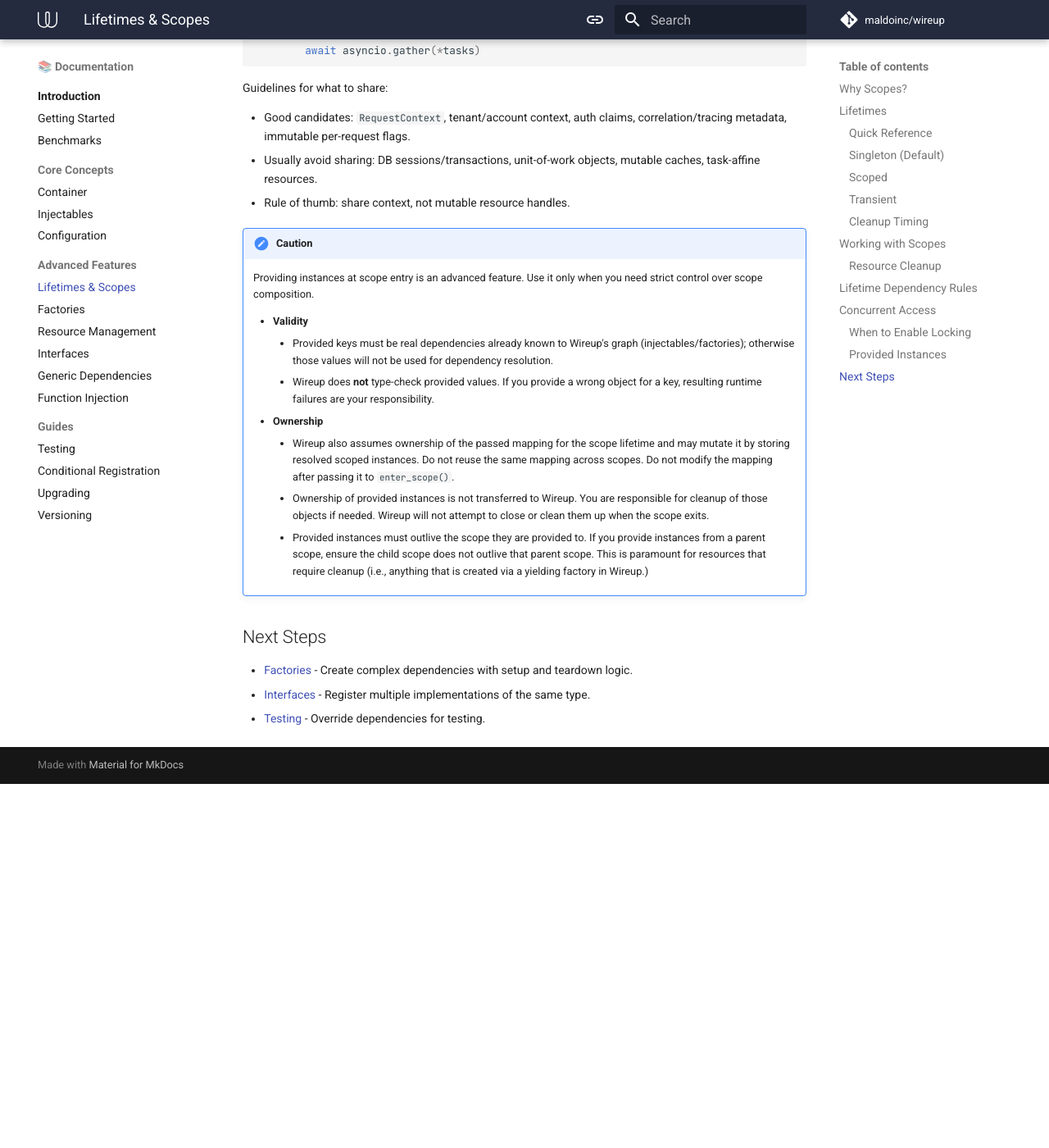
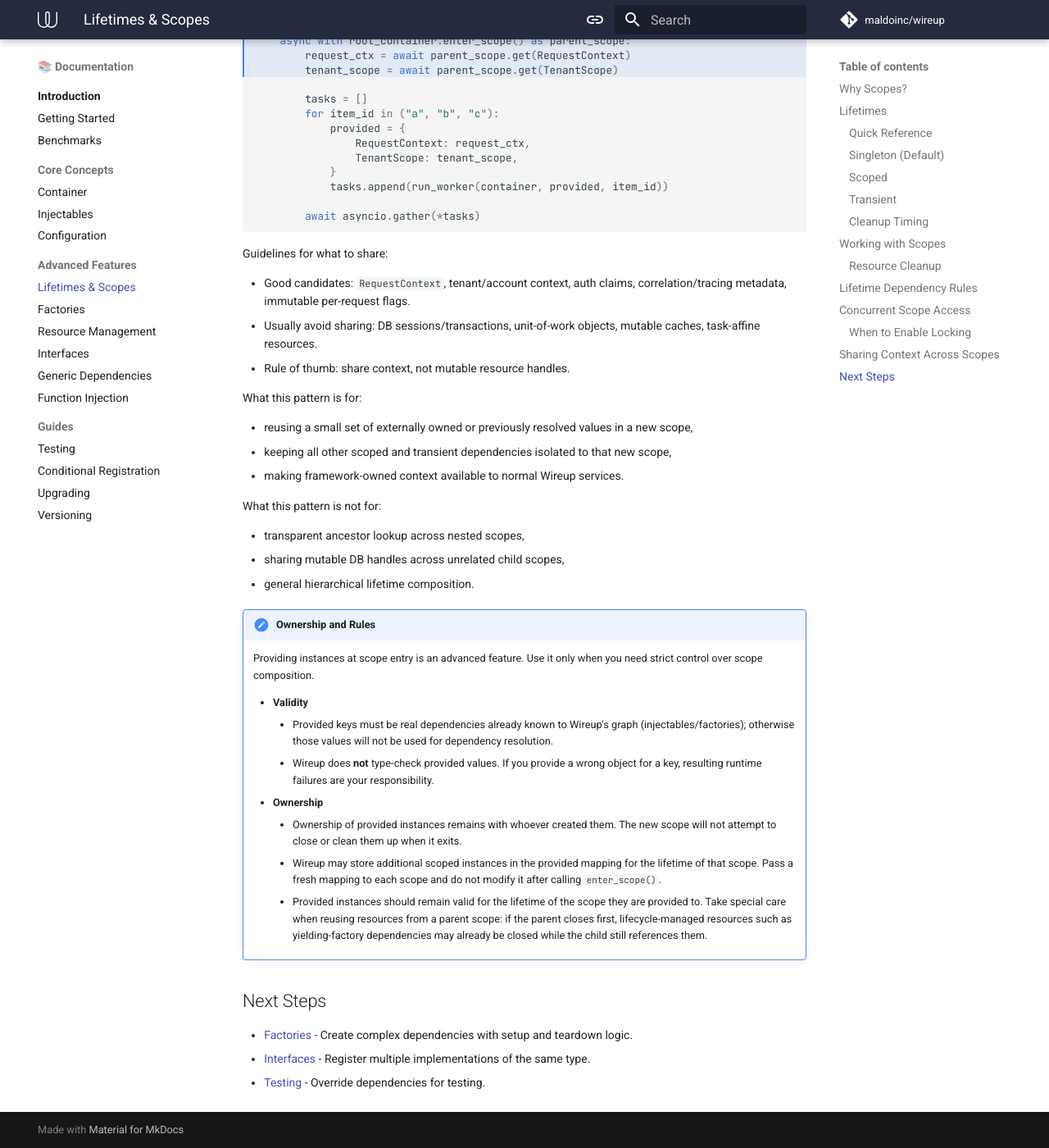
Before and after one commit to maldoinc/wireup, an MkDocs documentation site: the page built from docs/pages/lifetimes_and_scopes.md, in a window 1280 px wide and 1400 px high, scrolled down 4527 px. Shown: the whole window at 82% size. Built offline with MkDocs 1.6.1 and Material for MkDocs 9.7.7, drawn with Linux system fonts in a browser that asks for light colours; comment, search, counter and statistics services are not loaded; the version menu is left out; before the commit the page ends 5483 px from its top, so only the background shows below that; some of the changed text lies outside the part shown.

Commit message:
Update context sharing docs

````diff
--- a/docs/pages/lifetimes_and_scopes.md
+++ b/docs/pages/lifetimes_and_scopes.md
@@ -194,7 +194,7 @@ Dependencies have restrictions on what they can depend on to prevent **Scope Lea
 - **Scoped** can depend on singletons, scoped, and config.
 - **Transient** can depend on any lifetime and config.
 
-## Concurrent Access
+## Concurrent Scope Access
 
 Scopes are typically accessed by a single thread or asyncio task (e.g., one web request). By default, Wireup does **not
 use locks** for scoped dependencies, optimizing for this common pattern.
@@ -215,9 +215,18 @@ container = wireup.create_async_container(
 
     This is an advanced use case. Most applications don't need this.
 
-### Provided Instances
+## Sharing Context Across Scopes
 
-You can provide pre-created instances when entering a scope. Those instances can be created manually, or fetched from another scope first. A common advanced use case is fan-out:
+Use `enter_scope()` with provided values when you need a fresh isolated scope but want to reuse a small set of
+already-created context objects. Those values can be created manually or fetched from another active scope first.
+
+This is useful for patterns like:
+
+- fan-out work into child scopes while preserving request or tenant context,
+- carrying request, tenant, auth, or tracing context into worker scopes,
+- reusing immutable per-request metadata without sharing the rest of the scoped graph.
+
+A common advanced use case is fan-out:
 
 ```python hl_lines="9 10 15-17"
 import asyncio
@@ -255,7 +264,19 @@ Guidelines for what to share:
 - Usually avoid sharing: DB sessions/transactions, unit-of-work objects, mutable caches, task-affine resources.
 - Rule of thumb: share context, not mutable resource handles.
 
-!!! note "Caution"
+What this pattern is for:
+
+- reusing a small set of externally owned or previously resolved values in a new scope,
+- keeping all other scoped and transient dependencies isolated to that new scope,
+- making framework-owned context available to normal Wireup services.
+
+What this pattern is not for:
+
+- transparent ancestor lookup across nested scopes,
+- sharing mutable DB handles across unrelated child scopes,
+- general hierarchical lifetime composition.
+
+!!! note "Ownership and Rules"
 
     Providing instances at scope entry is an advanced feature. Use it only when you need strict control over scope composition.
 
@@ -265,11 +286,12 @@ Guidelines for what to share:
         * Wireup does **not** type-check provided values. If you provide a wrong object for a key, resulting runtime failures are
         your responsibility.
     * **Ownership**
-        * Wireup also assumes ownership of the passed mapping for the scope lifetime and may mutate it by storing resolved
-        scoped instances. Do not reuse the same mapping across scopes. Do not modify the mapping after passing it to `enter_scope()`.
-        * Ownership of provided instances is not transferred to Wireup. You are responsible for cleanup of those objects if needed. Wireup will not attempt to close or clean them up when the scope exits.
-        * Provided instances must outlive the scope they are provided to. If you provide instances from a parent scope, ensure the child scope does not outlive that parent scope. This is paramount for
-        resources that require cleanup (i.e., anything that is created via a yielding factory in Wireup.)
+        * Ownership of provided instances remains with whoever created them. The new scope will not attempt to close or clean them up when it exits.
+        * Wireup may store additional scoped instances in the provided mapping for the lifetime of that scope. Pass a fresh
+        mapping to each scope and do not modify it after calling `enter_scope()`.
+        * Provided instances should remain valid for the lifetime of the scope they are provided to. Take special care when
+        reusing resources from a parent scope: if the parent closes first, lifecycle-managed resources such as yielding-factory
+        dependencies may already be closed while the child still references them.
 
 ## Next Steps
 
````
